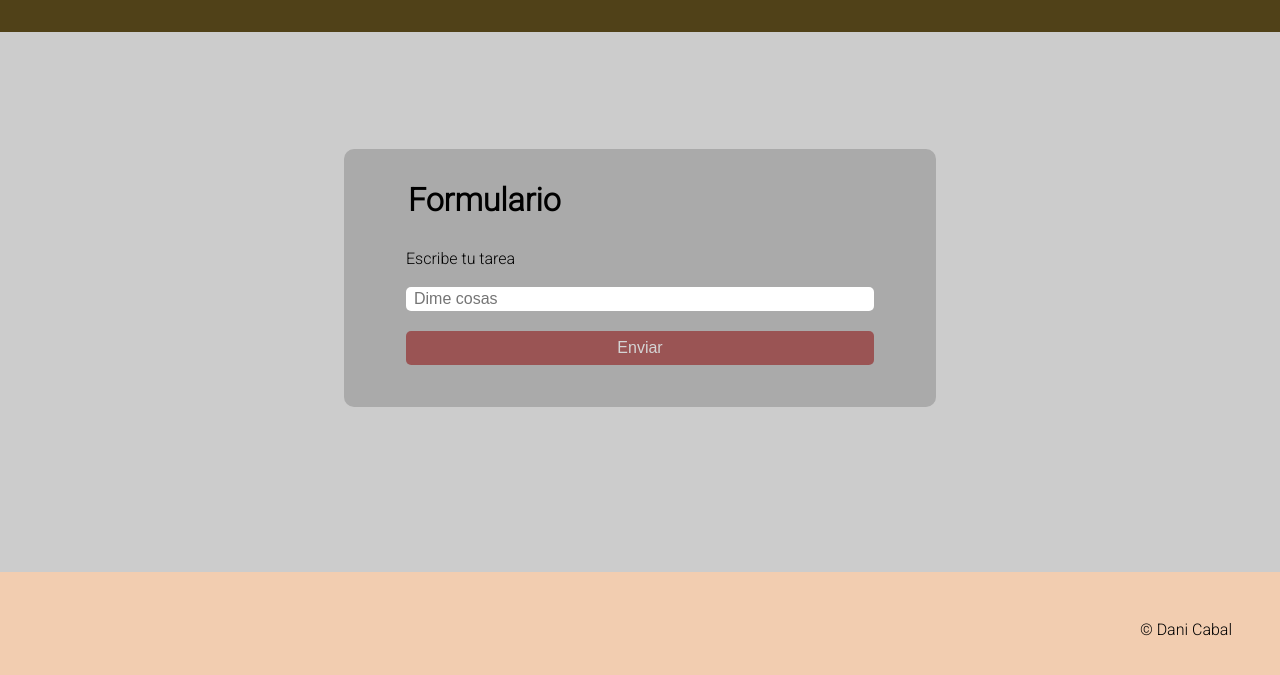
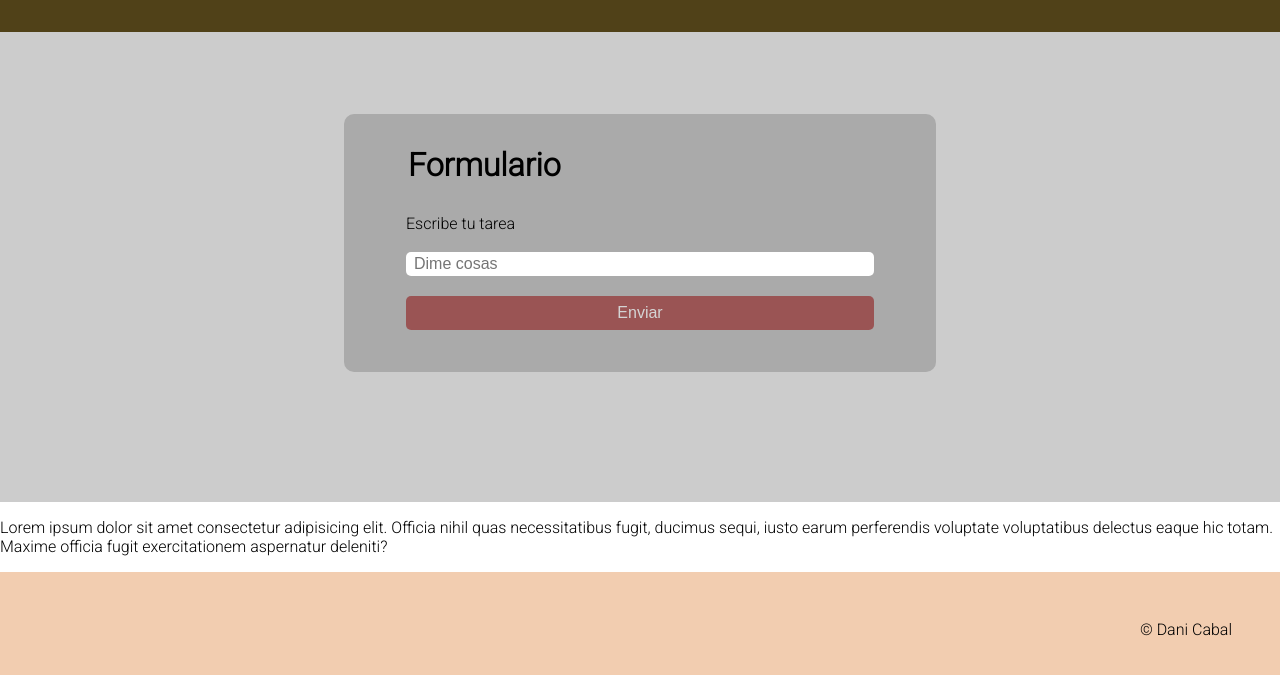
Before and after one commit to Fran4mp/MiApp, a plain HTML site: page index.html in a window 1280 px wide. Shown: the part 113-788 px from the top of the page. Drawn offline with Linux system fonts and the light colour scheme.

Commit message:
Agregamos un lorem

```diff
--- a/index.html
+++ b/index.html
@@ -30,6 +30,7 @@
       </section>
     </div>
   </main>
+  <p>Lorem ipsum dolor sit amet consectetur adipisicing elit. Officia nihil quas necessitatibus fugit, ducimus sequi, iusto earum perferendis voluptate voluptatibus delectus eaque hic totam. Maxime officia fugit exercitationem aspernatur deleniti?</p>
   <footer class="footer">
     <div class="container-wrapper">
       <p>&copy; Dani Cabal</p>
```
